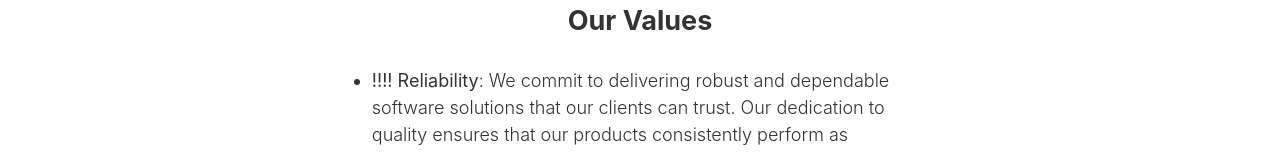
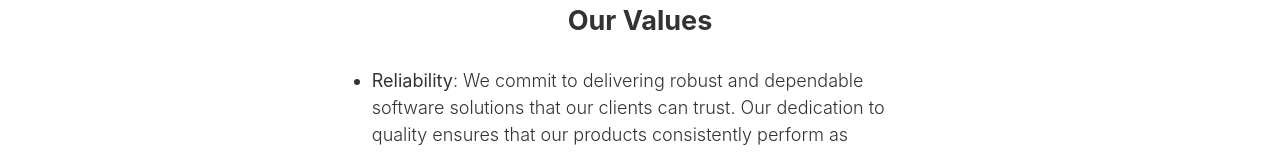
Before and after one commit to sergii-korobko/mriya-software, a plain HTML site: page index.html in a window 1280 px wide. Shown: the part 196-348 px from the top of the page. Drawn offline with Linux system fonts and the light colour scheme.

Commit message:
Major update of the website. - undo test commit

```diff
--- a/index.html
+++ b/index.html
@@ -197,7 +197,7 @@
 	<h3 id="values" class="wp-block-heading"><strong>Our Values</strong></h3>
 	<div class="post">
 		<ul>
-			<li><strong>!!!! Reliability</strong>: We commit to delivering robust and dependable software solutions that our clients
+			<li><strong>Reliability</strong>: We commit to delivering robust and dependable software solutions that our clients
 				can trust. Our dedication to quality ensures that our products consistently perform as expected, reducing downtime
 				and enhancing operational efficiency.
 			</li>
```
